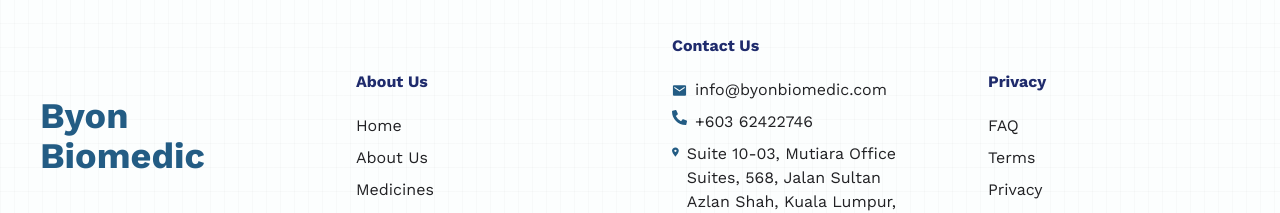
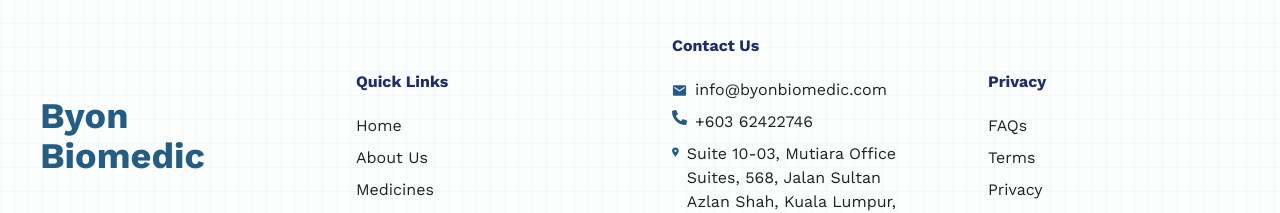
Before and after one commit to sai-ram-kaushik/byon-biomedic-website, a React (Vite) app: page / in a window 1280 px wide. Shown: the part 481-694 px from the top of the page. Built offline with nearby package versions, Linux system fonts and the light colour scheme.

Commit message:
Update Footer.jsx

```diff
--- a/src/components/Footer.jsx
+++ b/src/components/Footer.jsx
@@ -17,7 +17,7 @@
                </div>
 
                <div className="flex flex-col items-start gap-5">
-                  <p className="font-bold text-primary">About Us</p>
+                  <p className="font-bold text-primary">Quick Links</p>
                   <div className="flex flex-col items-start gap-2">
                      <Link to="/">
                         <p className="hover:text-primary cursor-pointer">
@@ -67,7 +67,7 @@
                <div className="flex flex-col items-start gap-5">
                   <p className="font-bold text-primary">Privacy</p>
                   <div className="flex flex-col items-start gap-2">
-                     <p>FAQ</p>
+                     <p>FAQs</p>
                      <p>Terms</p>
                      <p>Privacy</p>
                   </div>
```
